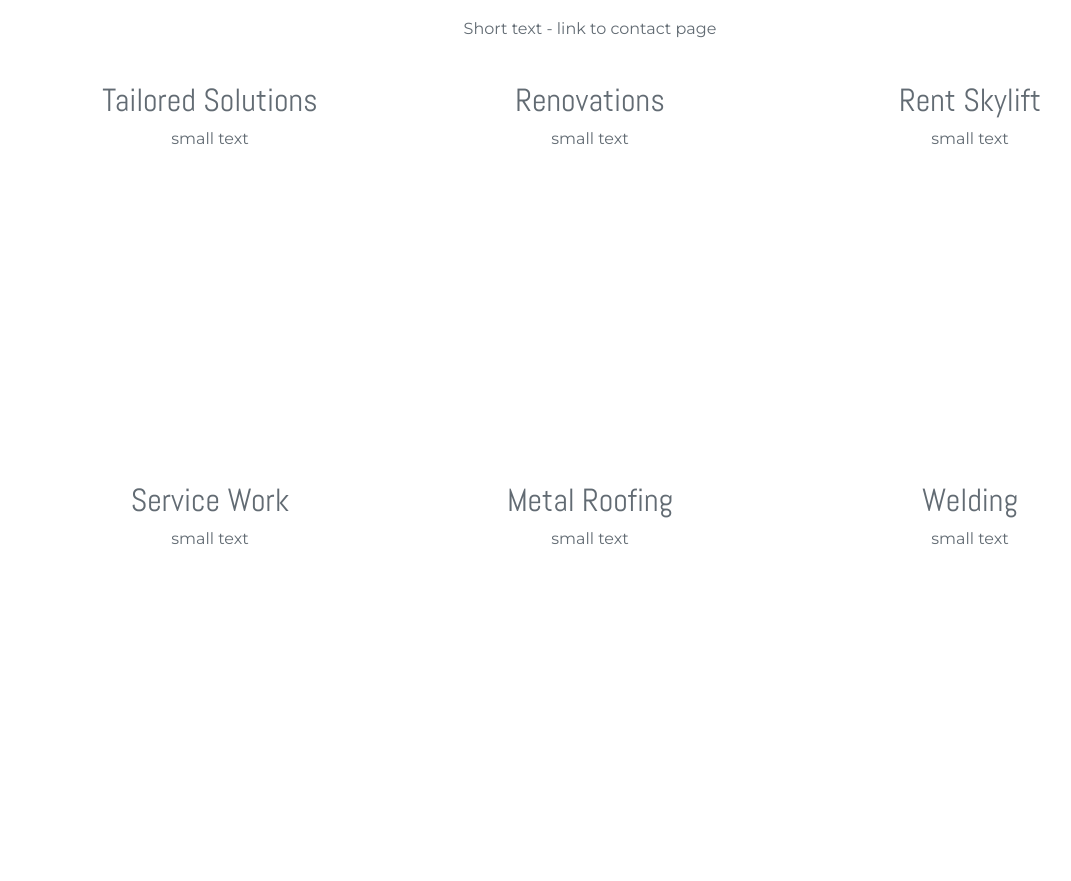
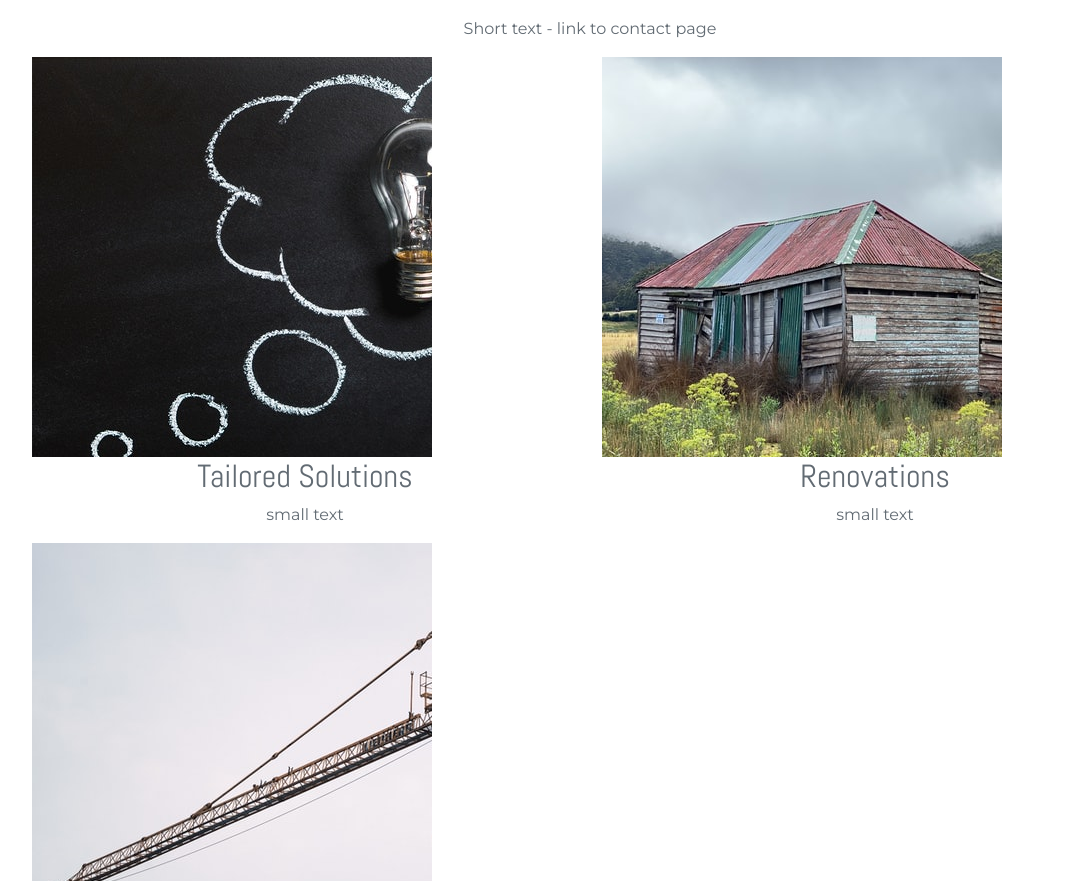
Before and after one commit to JuliaByl/ms1-niclas-metal-workers, a plain HTML site: page services.html in a window 1280 px wide. Shown: the part 711-1592 px from the top of the page, without its empty margins (50-1121 px from the left). Drawn offline with nearby package versions, Linux system fonts and the light colour scheme.

Commit message:
link pictures to services.html+position

```diff
--- a/assets/css/style.css
+++ b/assets/css/style.css
@@ -113,9 +113,18 @@ h1{
 
 /*-----services.html-----*/
 
-.services-image-row .col{
+.services-image-row img{
+    width: auto;
+    height: auto;
+}
+
+.services-image-div{
     height: 400px;
+    width: 400px;
+    overflow: hidden;
 }
+
+
 
 /*-----footer-----*/
 
--- a/services.html
+++ b/services.html
@@ -45,34 +45,46 @@
         <div class="container">
              <div class="row services-image-row">
                 <div class="col">
-                    <img src="#" alt="">
+                    <div class="services-image-div">
+                    <img src="assets/images/services/services-tailored-solutions.jpg" alt="">
+                    </div>
                     <h2>Tailored Solutions</h2>
                     <p>small text</p>
                 </div>
                 <div class="col">
-                    <img src="#" alt="">
+                    <div class="services-image-div">
+                        <img src="assets/images/services/services-renovations.jpg" alt="">
+                    </div>
                     <h2>Renovations</h2>
                     <p>small text</p>
                 </div>
                 <div class="col">
-                    <img src="#" alt="">
+                    <div class="services-image-div">
+                        <img src="assets/images/services/services-rent-skylift.jpg" alt="">
+                    </div>
                     <h2>Rent Skylift</h2>
                     <p>small text</p>
                 </div>
              </div>
              <div class="row services-image-row">
                 <div class="col">
-                    <img src="#" alt="">
+                    <div class="row services-image-div">
+                        <img src="assets/images/services/services-service-work.jpg" alt="">
+                    </div>
                     <h2>Service Work</h2>
                     <p>small text</p>
                 </div>
                 <div class="col">
-                    <img src="#" alt="">
+                    <div class="row services-image-div">
+                        <img src="assets/images/services/services-metal-roofing.jpg" alt="">
+                    </div>
                     <h2>Metal Roofing</h2>
                     <p>small text</p>
                 </div>
                 <div class="col">
-                    <img src="#" alt="">
+                    <div class="row services-image-div">
+                        <img src="assets/images/services/services-welding.jpg" alt="">
+                    </div>
                     <h2>Welding</h2>
                     <p>small text</p>
                 </div>
```
